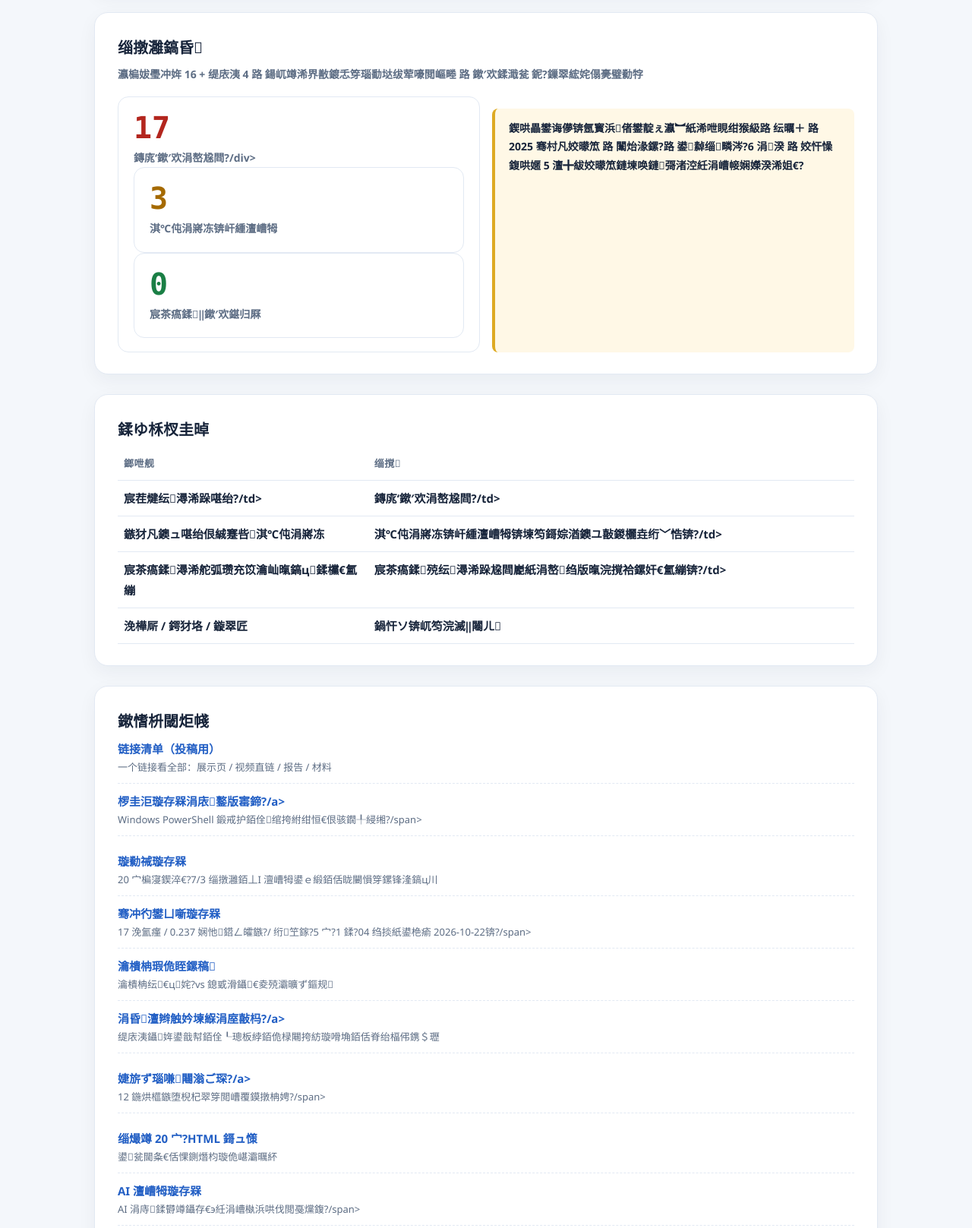
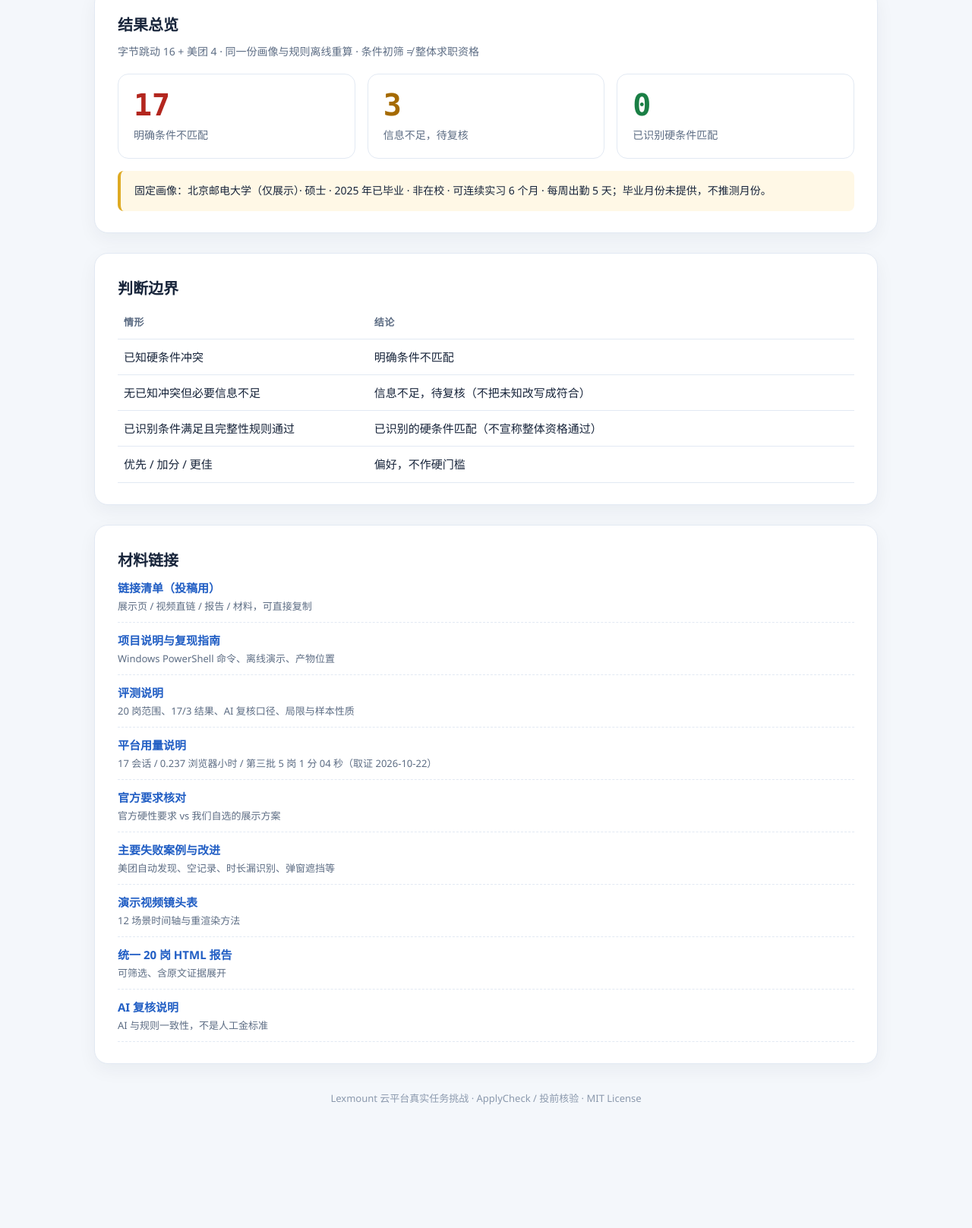
Before and after one commit to shanshiang32/applycheck, a website: page index.html in a window 1280 px wide. Shown: the part 1052-2669 px from the top of the page at 76% size. After the commit the page ends 2589 px from the top, so only its background shows below. Drawn offline with Linux system fonts and the light colour scheme.

Commit message:
Fix index.html encoding and add link list entry

```diff
--- a/index.html
+++ b/index.html
@@ -3,7 +3,7 @@
 <head>
 <meta charset="utf-8">
 <meta name="viewport" content="width=device-width,initial-scale=1">
-<title>ApplyCheck / 鎶曞墠鏍搁獙 路 Lexmount 鐪熷疄浠诲姟鎸戞垬</title>
+<title>ApplyCheck / 投前核验 · Lexmount 真实任务挑战</title>
 <style>
   :root{--ink:#17243a;--sub:#5d6d84;--line:#e2e9f3;--accent:#215ec4;--bg:#f4f7fb}
   *{box-sizing:border-box;margin:0;padding:0}
@@ -34,72 +34,74 @@
   th{color:var(--sub);font-weight:600;font-size:13px;letter-spacing:.5px}
   .note{background:#fff8e6;border-left:4px solid #deaa23;border-radius:8px;padding:14px 18px;font-size:14px;margin-top:16px}
   footer{margin-top:34px;color:#8b99ad;font-size:13px;text-align:center}
-  code{background:#eef2f8;padding:1px 6px;border-radius:4px;font-size:13px}
 </style>
 </head>
 <body>
 <main>
-  <div class="eyebrow">APPLYCHECK / 鎶曞墠鏍搁獙</div>
-  <h1>姣忎竴椤瑰垽鏂紝閮芥湁鍘熸枃渚濇嵁</h1>
+  <div class="eyebrow">APPLYCHECK / 投前核验</div>
+  <h1>每一项判断，都有原文依据</h1>
   <p class="lead">
-    鐢?Lexmount 浜戞祻瑙堝櫒璇诲彇瀹炰範宀椾綅璇︽儏椤碉紝淇濈暀甯?SHA-256 鐨勫師鏂囪瘉鎹紝鎻愬彇瀛﹀巻 / 鍦ㄦ牎鐘舵€?/ 瀹炰範鏃堕暱 / 姣忓懆鍑哄嫟 / 姣曚笟鏃堕棿
-    浜旂被纭棬妲涳紝涓庡浐瀹氱敾鍍忔瘮杈冿紝<strong>鍖哄垎銆屾槑纭潯浠朵笉鍖归厤銆嶄笌銆屼俊鎭笉瓒冲緟澶嶆牳銆?/strong>锛?    鍐嶆牳楠屾姇閫掑叆鍙ｂ€斺€旂湡瀹炵偣鍑讳竴娆″悗鍋滃湪鐧诲綍鍓嶏紝涓嶈嚜鍔ㄦ姇閫掋€?  </p>
+    用 Lexmount 云浏览器读取实习岗位详情页，保留带 SHA-256 的原文证据，提取学历 / 在校状态 / 实习时长 / 每周出勤 / 毕业时间
+    五类硬门槛，与固定画像比较，<strong>区分「明确条件不匹配」与「信息不足待复核」</strong>，
+    再核验投递入口——真实点击一次后停在登录前，不自动投递。
+  </p>
   <div class="tags">
-    <span class="tag">20 涓湡瀹炲矖浣?/span>
-    <span class="tag">瑙勫垯 0.1.13</span>
-    <span class="tag">70 椤规祴璇曢€氳繃</span>
+    <span class="tag">20 个真实岗位</span>
+    <span class="tag">规则 0.1.13</span>
+    <span class="tag">70 项测试通过</span>
     <span class="tag">MIT</span>
   </div>
 
   <section>
-    <h2>婕旂ず瑙嗛 路 68 绉?/h2>
-    <p class="hint">1920脳1080 / 30fps / 4.16 MB 路 鐢遍」鐩湡瀹炴暟鎹煝閲忛€愬抚娓叉煋鐢熸垚锛岄潪灞忓箷褰曞埗</p>
+    <h2>演示视频 · 68 秒</h2>
+    <p class="hint">1920×1080 / 30fps / 4.16 MB · 由项目真实数据矢量逐帧渲染生成，非屏幕录制</p>
     <video controls preload="metadata" playsinline poster="media/applycheck-poster-results.png">
       <source src="media/applycheck-demo.mp4" type="video/mp4">
-      浣犵殑娴忚鍣ㄤ笉鏀寔鍐呭祵瑙嗛锛岃鐩存帴涓嬭浇锛?a href="media/applycheck-demo.mp4">applycheck-demo.mp4</a>
+      你的浏览器不支持内嵌视频，请直接下载：<a href="media/applycheck-demo.mp4">applycheck-demo.mp4</a>
     </video>
   </section>
 
   <section>
-    <h2>缁撴灉鎬昏</h2>
-    <p class="hint">瀛楄妭璺冲姩 16 + 缇庡洟 4 路 鍚屼竴浠界敾鍍忎笌瑙勫垯绂荤嚎閲嶇畻 路 鏉′欢鍒濈瓫 鈮?鏁翠綋姹傝亴璧勬牸</p>
+    <h2>结果总览</h2>
+    <p class="hint">字节跳动 16 + 美团 4 · 同一份画像与规则离线重算 · 条件初筛 ≠ 整体求职资格</p>
     <div class="stats">
-      <div class="stat"><div class="num red">17</div><div class="lbl">鏄庣‘鏉′欢涓嶅尮閰?/div></div>
-      <div class="stat"><div class="num amber">3</div><div class="lbl">淇℃伅涓嶈冻锛屽緟澶嶆牳</div></div>
-      <div class="stat"><div class="num green">0</div><div class="lbl">宸茶瘑鍒‖鏉′欢鍖归厤</div></div>
+      <div class="stat"><div class="num red">17</div><div class="lbl">明确条件不匹配</div></div>
+      <div class="stat"><div class="num amber">3</div><div class="lbl">信息不足，待复核</div></div>
+      <div class="stat"><div class="num green">0</div><div class="lbl">已识别硬条件匹配</div></div>
     </div>
     <div class="note">
-      鍥哄畾鐢诲儚锛氬寳浜偖鐢靛ぇ瀛︼紙浠呭睍绀猴級路 纭曞＋ 路 2025 骞村凡姣曚笟 路 闈炲湪鏍?路 鍙繛缁疄涔?6 涓湀 路 姣忓懆鍑哄嫟 5 澶╋紱姣曚笟鏈堜唤鏈彁渚涳紝涓嶆帹娴嬫湀浠姐€?    </div>
+      固定画像：北京邮电大学（仅展示）· 硕士 · 2025 年已毕业 · 非在校 · 可连续实习 6 个月 · 每周出勤 5 天；毕业月份未提供，不推测月份。
+    </div>
   </section>
 
   <section>
-    <h2>鍒ゆ柇杈圭晫</h2>
+    <h2>判断边界</h2>
     <table>
-      <tr><th style="width:34%">鎯呭舰</th><th>缁撹</th></tr>
-      <tr><td>宸茬煡纭潯浠跺啿绐?/td><td>鏄庣‘鏉′欢涓嶅尮閰?/td></tr>
-      <tr><td>鏃犲凡鐭ュ啿绐佷絾蹇呰淇℃伅涓嶈冻</td><td>淇℃伅涓嶈冻锛屽緟澶嶆牳锛堜笉鎶婃湭鐭ユ敼鍐欐垚绗﹀悎锛?/td></tr>
-      <tr><td>宸茶瘑鍒潯浠舵弧瓒充笖瀹屾暣鎬ц鍒欓€氳繃</td><td>宸茶瘑鍒殑纭潯浠跺尮閰嶏紙涓嶅绉版暣浣撹祫鏍奸€氳繃锛?/td></tr>
-      <tr><td>浼樺厛 / 鍔犲垎 / 鏇翠匠</td><td>鍋忓ソ锛屼笉浣滅‖闂ㄦ</td></tr>
+      <tr><th style="width:34%">情形</th><th>结论</th></tr>
+      <tr><td>已知硬条件冲突</td><td>明确条件不匹配</td></tr>
+      <tr><td>无已知冲突但必要信息不足</td><td>信息不足，待复核（不把未知改写成符合）</td></tr>
+      <tr><td>已识别条件满足且完整性规则通过</td><td>已识别的硬条件匹配（不宣称整体资格通过）</td></tr>
+      <tr><td>优先 / 加分 / 更佳</td><td>偏好，不作硬门槛</td></tr>
     </table>
   </section>
 
   <section>
-    <h2>鏉愭枡閾炬帴</h2>
+    <h2>材料链接</h2>
     <ul class="links">
-      <li><a href="submission/links.md">链接清单（投稿用）</a><span>一个链接看全部：展示页 / 视频直链 / 报告 / 材料</span></li>
-      <li><a href="submission/README.md">椤圭洰璇存槑涓庡鐜版寚鍗?/a><span>Windows PowerShell 鍛戒护銆佺绾挎紨绀恒€佷骇鐗╀綅缃?/span></li>
-      <li><a href="submission/evaluation.md">璇勬祴璇存槑</a><span>20 宀楄寖鍥淬€?7/3 缁撴灉銆丄I 澶嶆牳鍙ｅ緞銆佸眬闄愪笌鏍锋湰鎬ц川</span></li>
-      <li><a href="submission/usage.md">骞冲彴鐢ㄩ噺璇存槑</a><span>17 浼氳瘽 / 0.237 娴忚鍣ㄥ皬鏃?/ 绗笁鎵?5 宀?1 鍒?04 绉掞紙鍙栬瘉 2026-10-22锛?/span></li>
-      <li><a href="submission/OFFICIAL_REQUIREMENTS.md">瀹樻柟瑕佹眰鏍稿</a><span>瀹樻柟纭€ц姹?vs 鎴戜滑鑷€夌殑灞曠ず鏂规</span></li>
-      <li><a href="submission/failures-and-fixes.md">涓昏澶辫触妗堜緥涓庢敼杩?/a><span>缇庡洟鑷姩鍙戠幇銆佺┖璁板綍銆佹椂闀挎紡璇嗗埆銆佸脊绐楅伄鎸＄瓑</span></li>
-      <li><a href="submission/demo-script.md">婕旂ず瑙嗛闀滃ご琛?/a><span>12 鍦烘櫙鏃堕棿杞翠笌閲嶆覆鏌撴柟娉?/span></li>
-      <li><a href="evaluation/reviewed-20/report.html">缁熶竴 20 宀?HTML 鎶ュ憡</a><span>鍙瓫閫夈€佸惈鍘熸枃璇佹嵁灞曞紑</span></li>
-      <li><a href="evaluation/AI_REVIEW.md">AI 澶嶆牳璇存槑</a><span>AI 涓庤鍒欎竴鑷存€э紝涓嶆槸浜哄伐閲戞爣鍑?/span></li>
+      <li><a href="submission/links.md">链接清单（投稿用）</a><span>展示页 / 视频直链 / 报告 / 材料，可直接复制</span></li>
+      <li><a href="submission/README.md">项目说明与复现指南</a><span>Windows PowerShell 命令、离线演示、产物位置</span></li>
+      <li><a href="submission/evaluation.md">评测说明</a><span>20 岗范围、17/3 结果、AI 复核口径、局限与样本性质</span></li>
+      <li><a href="submission/usage.md">平台用量说明</a><span>17 会话 / 0.237 浏览器小时 / 第三批 5 岗 1 分 04 秒（取证 2026-10-22）</span></li>
+      <li><a href="submission/OFFICIAL_REQUIREMENTS.md">官方要求核对</a><span>官方硬性要求 vs 我们自选的展示方案</span></li>
+      <li><a href="submission/failures-and-fixes.md">主要失败案例与改进</a><span>美团自动发现、空记录、时长漏识别、弹窗遮挡等</span></li>
+      <li><a href="submission/demo-script.md">演示视频镜头表</a><span>12 场景时间轴与重渲染方法</span></li>
+      <li><a href="evaluation/reviewed-20/report.html">统一 20 岗 HTML 报告</a><span>可筛选、含原文证据展开</span></li>
+      <li><a href="evaluation/AI_REVIEW.md">AI 复核说明</a><span>AI 与规则一致性，不是人工金标准</span></li>
     </ul>
   </section>
 
   <footer>
-    Lexmount 浜戝钩鍙扮湡瀹炰换鍔℃寫鎴?路 ApplyCheck / 鎶曞墠鏍搁獙 路 MIT License
+    Lexmount 云平台真实任务挑战 · ApplyCheck / 投前核验 · MIT License
   </footer>
 </main>
 </body>
```
